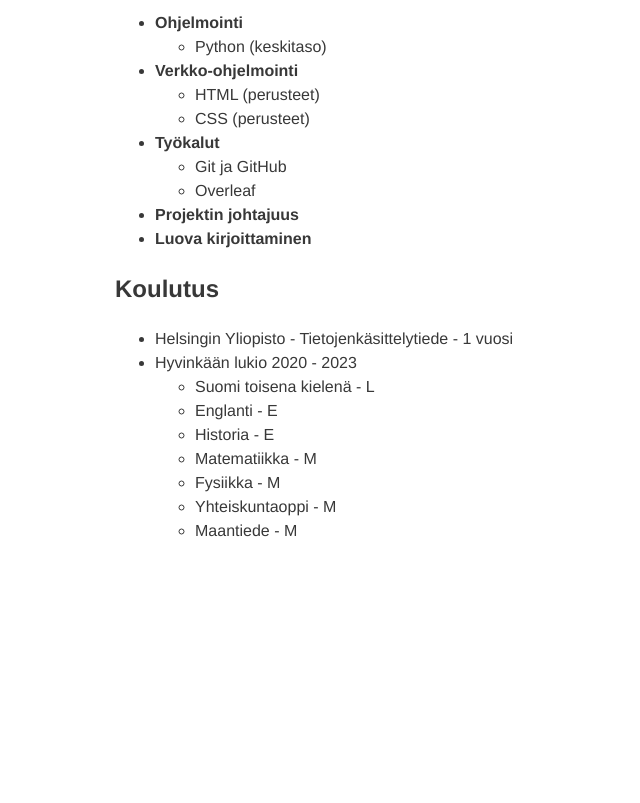
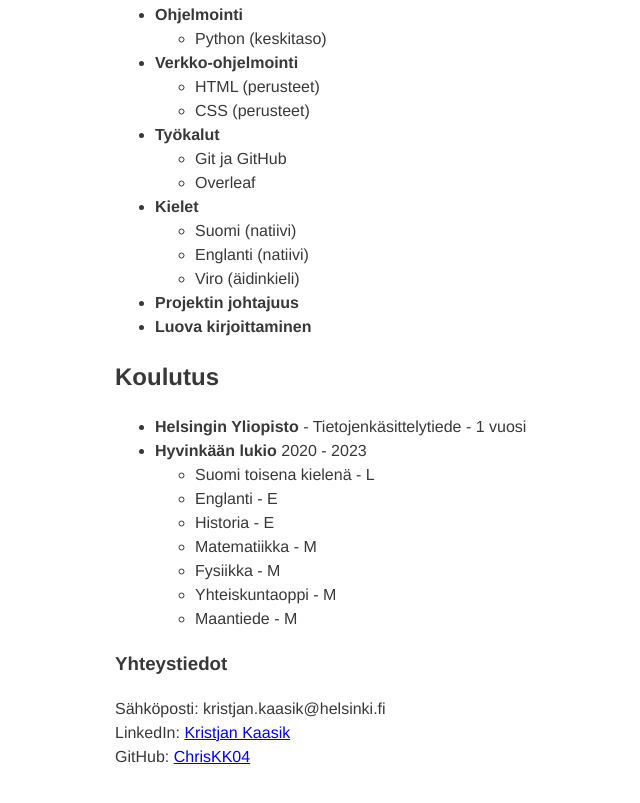
Before and after one commit to ChrisKK04/ansioluettelo, a plain HTML site: page index.html in a window 1280 px wide. Shown: the part 463-1266 px from the top of the page, without its empty margins (125-765 px from the left). Before the commit the page ends 1086 px from the top, so only its background shows below. Drawn offline with Linux system fonts and the light colour scheme.

Commit message:
+yhteystiedot +kielet ja yleistä lisäystä

```diff
--- a/index.html
+++ b/index.html
@@ -18,6 +18,7 @@
       matematiikan ja tilastotieteen käytännönläheisempään tietojenkäsittelytieteeseen.
       Kanditaatintutkielman jälkeen jatkan tietojenkäsittelytieteen- tai tilastotieteen maisteriin
       jossa opiskelen muun muassa <strong>syväoppimista (deep learning) ja hermoverkkoja (neural networks)</strong>.
+      Vapaa-ajallani käyn kuntosalilla, itseopiskelen ja seurailen teknologian uutisia ja talvisin myös usein lumilautailen.
     </p>
 
     <img class="kuva" src="assets/binary-code.png" alt="rivejä binääri koodia" width="450"/>
@@ -39,14 +40,20 @@
         <li>Git ja GitHub</li>
         <li>Overleaf</li>
       </ul>
+      <li><strong>Kielet</strong></li>
+      <ul>
+        <li>Suomi (natiivi)</li>
+        <li>Englanti (natiivi)</li>
+        <li>Viro (äidinkieli)</li>
+      </ul>
       <li><strong>Projektin johtajuus</strong></li>
       <li><strong>Luova kirjoittaminen</strong></li>
     </ul>
 
     <h2>Koulutus</h2>
     <ul>
-      <li>Helsingin Yliopisto - Tietojenkäsittelytiede - 1 vuosi</li>
-      <li>Hyvinkään lukio 2020 - 2023 </li>
+      <li><strong>Helsingin Yliopisto</strong> - Tietojenkäsittelytiede - 1 vuosi</li>
+      <li><strong>Hyvinkään lukio</strong> 2020 - 2023 </li>
       <ul>
         <li>Suomi toisena kielenä - L</li>
         <li>Englanti - E</li>
@@ -58,6 +65,13 @@
       </ul>
     </ul>
 
+    <h3>Yhteystiedot</h3>
+    <p>
+      Sähköposti: kristjan.kaasik@helsinki.fi <br>
+      LinkedIn: <a href="https://www.linkedin.com/in/kristjan-kaasik-000a73261/" target="_blank">Kristjan Kaasik</a> <br>
+      GitHub: <a href="https://github.com/ChrisKK04" target="_blank">ChrisKK04</a>
+    </p>
+
   </body>
 
 </html>
--- a/style.css
+++ b/style.css
@@ -3,7 +3,7 @@ body {
   max-width: 50em;
   font-family: Helvetica, Arial, sans-serif;
   line-height: 1.5;
-  padding: 4em 1em;
+  padding: 2em 1em;
   color: rgb(56, 56, 56);
 }
 
```
